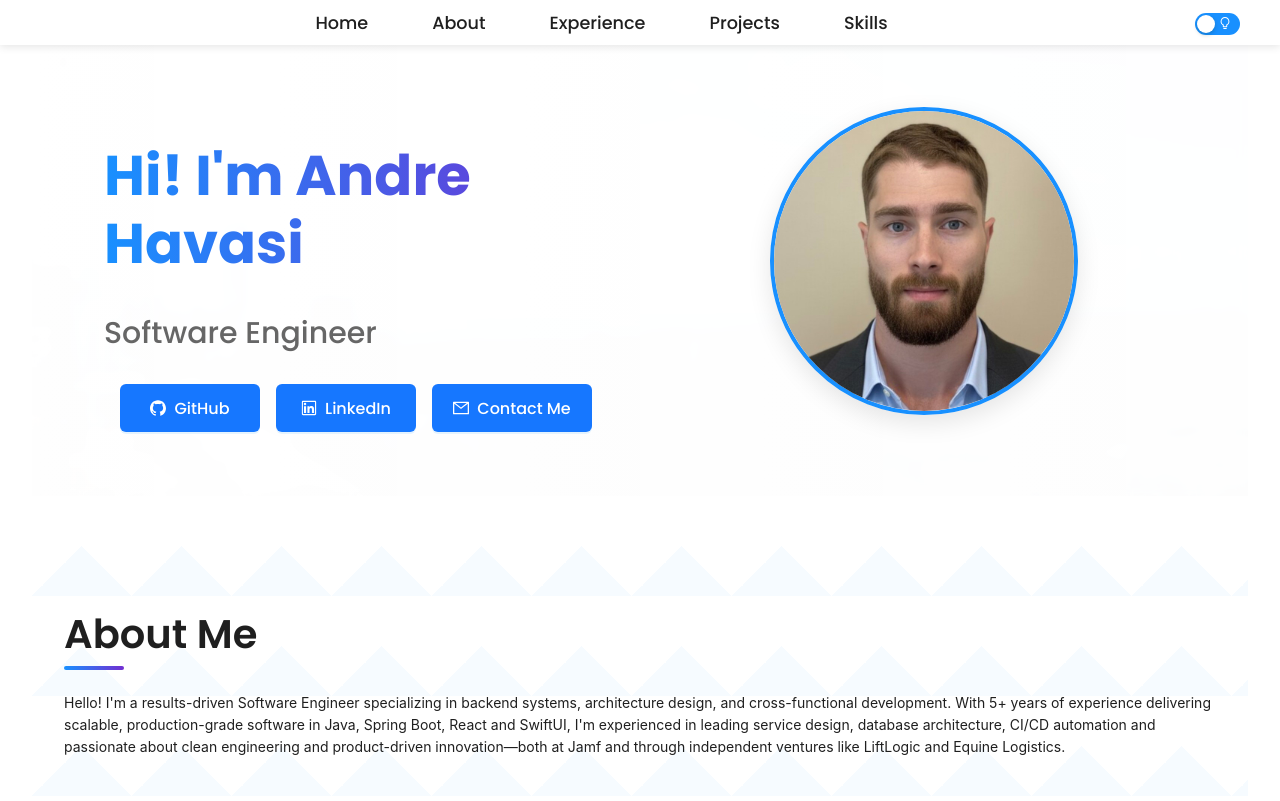
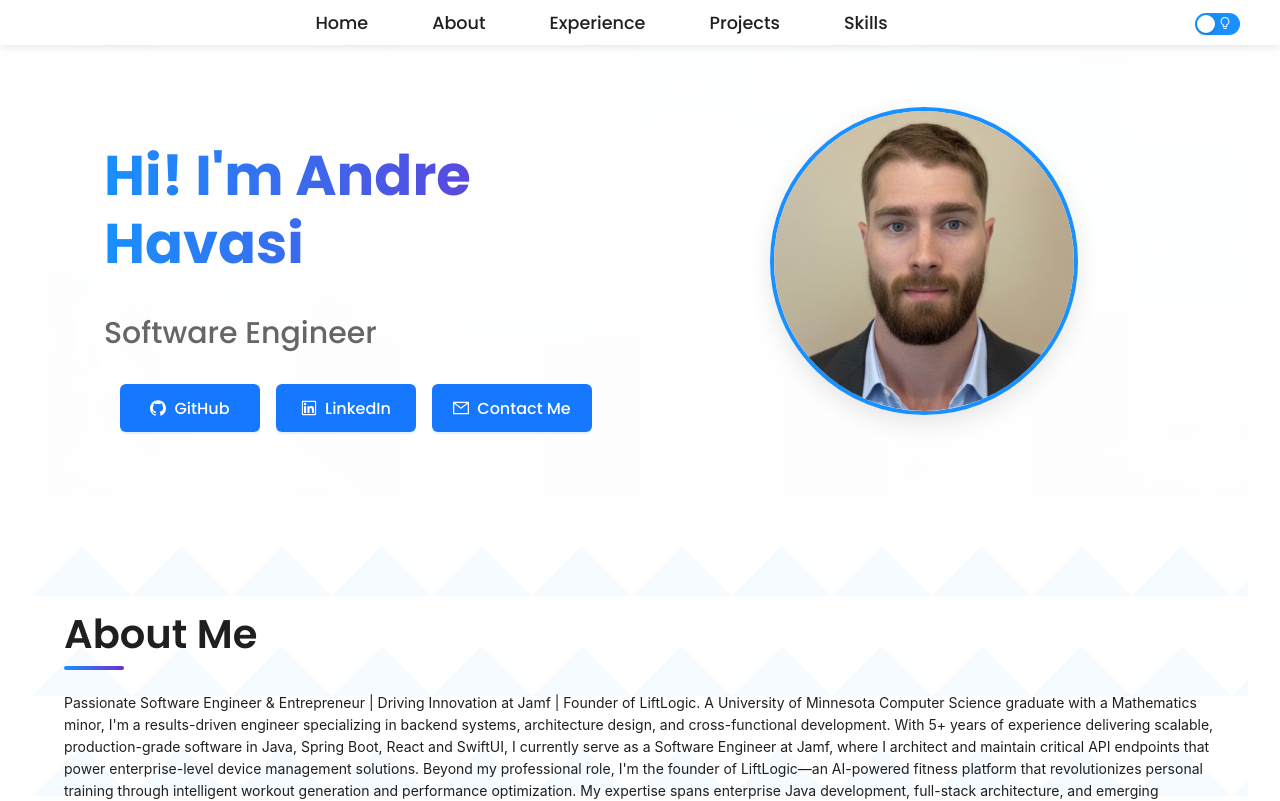
Before and after one commit to ahavasi/ahavasi.github.io, a React (Vite) app: page / in a window 1280 px wide. Shown: the top 801 px of the page. Built offline with nearby package versions, Linux system fonts and the light colour scheme; the HTML template or start-up script is replaced by a standard one.

Commit message:
updated resume data

```diff
--- a/src/resumeData.js
+++ b/src/resumeData.js
@@ -1,6 +1,6 @@
 export default {
   profile:
-    "Hello! I'm a results-driven Software Engineer specializing in backend systems, architecture design, and cross-functional development. With 5+ years of experience delivering scalable, production-grade software in Java, Spring Boot, React and SwiftUI, I'm experienced in leading service design, database architecture, CI/CD automation and passionate about clean engineering and product-driven innovation—both at Jamf and through independent ventures like LiftLogic and Equine Logistics.",
+    "Passionate Software Engineer & Entrepreneur | Driving Innovation at Jamf | Founder of LiftLogic. A University of Minnesota Computer Science graduate with a Mathematics minor, I'm a results-driven engineer specializing in backend systems, architecture design, and cross-functional development. With 5+ years of experience delivering scalable, production-grade software in Java, Spring Boot, React and SwiftUI, I currently serve as a Software Engineer at Jamf, where I architect and maintain critical API endpoints that power enterprise-level device management solutions. Beyond my professional role, I'm the founder of LiftLogic—an AI-powered fitness platform that revolutionizes personal training through intelligent workout generation and performance optimization. My expertise spans enterprise Java development, full-stack architecture, and emerging technologies. I thrive on solving complex technical challenges, mentoring fellow engineers, and building products that create meaningful impact. Always eager to explore new opportunities, collaborate on innovative projects, and discuss the future of technology. Let's connect and build something extraordinary together!",
   experience: [
     {
       id: 0,
```
